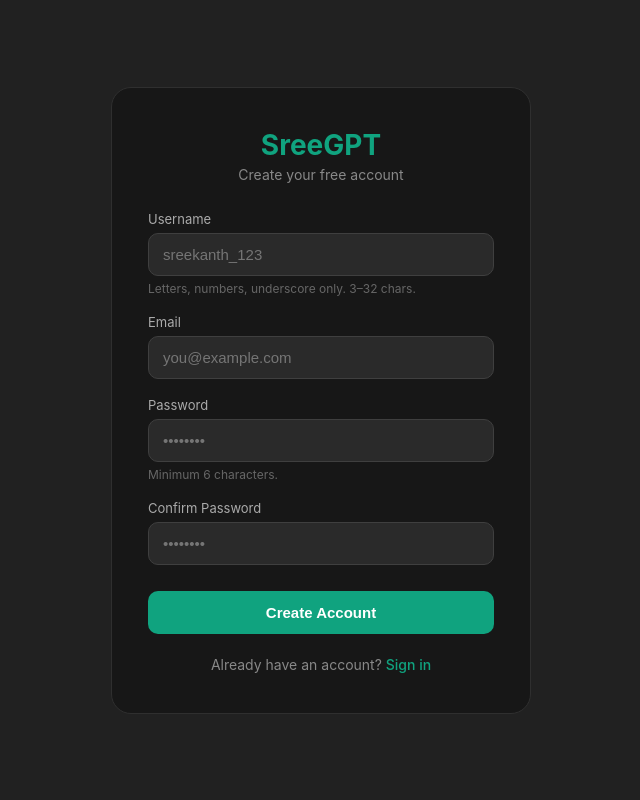
After one commit to Sreekanth-Reddy1729/sirigpt, a FastAPI app: template templates/signup.html in a window 1280 px wide. The commit adds this page. Shown: the whole page, without its empty margins (319-959 px from the left). Run offline with FastAPI, Linux system fonts and the light colour scheme; the template is opened without the code that fills it, so the values that code supplies are empty.

Commit message:
feat: add login/signup auth layer + Render deployment config

```diff
--- a/app.py
+++ b/app.py
@@ -12,8 +12,8 @@ import uuid
 from pathlib import Path
 
 import uvicorn
-from fastapi import FastAPI, Request, UploadFile, File, Form
-from fastapi.responses import StreamingResponse, JSONResponse
+from fastapi import FastAPI, Request, UploadFile, File, Form, Depends
+from fastapi.responses import StreamingResponse, JSONResponse, RedirectResponse, HTMLResponse
 from fastapi.templating import Jinja2Templates
 
 from langchain_core.messages import (
@@ -34,6 +34,18 @@ from database import (
 from rag import add_document_to_rag
 from tools import set_current_thread_id
 
+# ── Auth ──────────────────────────────────────────────────────────────────────
+from auth import (
+    init_auth_db,
+    get_current_user,
+    get_user_by_username,
+    get_user_by_email,
+    create_user,
+    verify_password,
+    create_session_token,
+    COOKIE_NAME,
+    SESSION_MAX_AGE,
+)
 
 app = FastAPI()
 
@@ -42,22 +54,153 @@ templates = Jinja2Templates(directory="templates")
 Path("uploads").mkdir(exist_ok=True)
 Path("data").mkdir(exist_ok=True)
 
+init_db()
+init_auth_db()
 
-init_db()
 
+# ── Auth routes ───────────────────────────────────────────────────────────────
+
+@app.get("/login")
+async def login_page(request: Request):
+    # Already logged in → redirect to home
+    if get_current_user(request):
+        return RedirectResponse("/", status_code=302)
+    success = request.query_params.get("success")
+    return templates.TemplateResponse(
+        request=request,
+        name="login.html",
+        context={"error": None, "success": success},
+    )
+
+
+@app.post("/login")
+async def login_submit(
+    request: Request,
+    username: str = Form(...),
+    password: str = Form(...),
+):
+    user = get_user_by_username(username.strip())
+    if not user or not verify_password(password, user.password):
+        return templates.TemplateResponse(
+            request=request,
+            name="login.html",
+            context={"error": "Invalid username or password.", "success": None},
+            status_code=401,
+        )
+
+    token = create_session_token(user.username)
+    response = RedirectResponse("/", status_code=302)
+    response.set_cookie(
+        key=COOKIE_NAME,
+        value=token,
+        max_age=SESSION_MAX_AGE,
+        httponly=True,
+        samesite="lax",
+        secure=False,  # set True in production with HTTPS
+    )
+    return response
+
+
+@app.get("/signup")
+async def signup_page(request: Request):
+    if get_current_user(request):
+        return RedirectResponse("/", status_code=302)
+    return templates.TemplateResponse(
+        request=request,
+        name="signup.html",
+        context={"error": None},
+    )
+
+
+@app.post("/signup")
+async def signup_submit(
+    request: Request,
+    username: str = Form(...),
+    email: str = Form(...),
+    password: str = Form(...),
+    confirm_password: str = Form(...),
+):
+    username = username.strip()
+    email = email.strip().lower()
+
+    # Validations
+    if len(username) < 3 or len(username) > 32:
+        return templates.TemplateResponse(
+            request=request,
+            name="signup.html",
+            context={"error": "Username must be 3–32 characters."},
+            status_code=400,
+        )
+
+    if not username.replace("_", "").isalnum():
+        return templates.TemplateResponse(
+            request=request,
+            name="signup.html",
+            context={"error": "Username can only contain letters, numbers, and underscores."},
+            status_code=400,
+        )
+
+    if len(password) < 6:
+        return templates.TemplateResponse(
+            request=request,
+            name="signup.html",
+            context={"error": "Password must be at least 6 characters."},
+            status_code=400,
+        )
+
+    if password != confirm_password:
+        return templates.TemplateResponse(
+            request=request,
+            name="signup.html",
+            context={"error": "Passwords do not match."},
+            status_code=400,
+        )
+
+    if get_user_by_username(username):
+        return templates.TemplateResponse(
+            request=request,
+            name="signup.html",
+            context={"error": "Username already taken. Please choose another."},
+            status_code=400,
+        )
+
+    if get_user_by_email(email):
+        return templates.TemplateResponse(
+            request=request,
+            name="signup.html",
+            context={"error": "An account with that email already exists."},
+            status_code=400,
+        )
+
+    create_user(username=username, email=email, plain_password=password)
+    return RedirectResponse("/login?success=Account+created!+Please+sign+in.", status_code=302)
+
+
+@app.get("/logout")
+async def logout():
+    response = RedirectResponse("/login", status_code=302)
+    response.delete_cookie(COOKIE_NAME)
+    return response
+
+
+# ── Protected app routes ──────────────────────────────────────────────────────
 
 @app.get("/")
 async def home(request: Request):
+    user = get_current_user(request)
+    if not user:
+        return RedirectResponse("/login", status_code=302)
     return templates.TemplateResponse(
         request=request,
         name="index.html",
-        context={}
+        context={"username": user}
     )
 
 
-
 @app.get("/conversations")
-async def conversations():
+async def conversations(request: Request):
+    if not get_current_user(request):
+        return JSONResponse({"error": "Unauthorized"}, status_code=401)
     items = list_conversations()
 
     return {
@@ -75,7 +218,9 @@ async def conversations():
 
 
 @app.get("/history/{thread_id}")
-async def history(thread_id: str):
+async def history(thread_id: str, request: Request):
+    if not get_current_user(request):
+        return JSONResponse({"error": "Unauthorized"}, status_code=401)
     messages = get_chat_history(thread_id)
 
     return {
@@ -93,9 +238,12 @@ async def history(thread_id: str):
 
 @app.post("/upload")
 async def upload_document(
+    request: Request,
     file: UploadFile = File(...),
-    thread_id: str = Form(...)
+    thread_id: str = Form(...),
 ):
+    if not get_current_user(request):
+        return JSONResponse({"error": "Unauthorized"}, status_code=401)
     try:
         allowed_extensions = [".pdf", ".docx", ".txt", ".md", ".py", ".csv"]
 
@@ -216,6 +364,9 @@ def extract_text_from_chunk(chunk) -> str:
 
 @app.post("/chat/stream")
 async def chat_stream(request: Request):
+    if not get_current_user(request):
+        return JSONResponse({"error": "Unauthorized"}, status_code=401)
+
     try:
         data = await request.json()
     except Exception:
@@ -293,7 +444,6 @@ async def chat_stream(request: Request):
 
 
 
-
 if __name__ == "__main__":
 
     uvicorn.run(
--- a/requirements.txt
+++ b/requirements.txt
@@ -18,3 +18,8 @@ docx2txt==0.9
 langchain-tavily==0.2.18
 tavily-python==0.7.24
 sqlalchemy==2.0.50
+
+# Auth
+passlib[bcrypt]==1.7.4
+itsdangerous==2.2.0
+certifi
--- a/templates/index.html
+++ b/templates/index.html
@@ -464,7 +464,11 @@
 <main class="main">
     <div class="topbar">
         <div>Agentic AI Chatbot</div>
-        <div class="status" id="status">Ready</div>
+        <div style="display:flex;align-items:center;gap:14px;">
+            <div class="status" id="status">Ready</div>
+            {% if username %}<span style="font-size:13px;color:#aaa;">&#128100; {{ username }}</span>
+            <a href="/logout" style="font-size:13px;color:#ff6b6b;text-decoration:none;border:1px solid #3f3f3f;padding:5px 12px;border-radius:8px;">Logout</a>{% endif %}
+        </div>
     </div>
 
     <div class="chat-container" id="chatContainer">
--- /dev/null
+++ b/templates/signup.html
@@ -0,0 +1,202 @@
+<!DOCTYPE html>
+<html lang="en">
+<head>
+    <meta charset="UTF-8">
+    <title>SreeGPT – Sign Up</title>
+    <meta name="viewport" content="width=device-width, initial-scale=1.0">
+    <style>
+        * { box-sizing: border-box; margin: 0; padding: 0; }
+
+        body {
+            font-family: Inter, Arial, Helvetica, sans-serif;
+            background: #212121;
+            color: #ececec;
+            min-height: 100vh;
+            display: flex;
+            align-items: center;
+            justify-content: center;
+        }
+
+        .card {
+            background: #171717;
+            border: 1px solid #2f2f2f;
+            border-radius: 20px;
+            padding: 40px 36px;
+            width: 100%;
+            max-width: 420px;
+        }
+
+        .logo {
+            text-align: center;
+            margin-bottom: 28px;
+        }
+
+        .logo h1 {
+            font-size: 28px;
+            font-weight: 700;
+            color: #10a37f;
+        }
+
+        .logo p {
+            color: #888;
+            font-size: 14px;
+            margin-top: 4px;
+        }
+
+        .form-group {
+            margin-bottom: 18px;
+        }
+
+        label {
+            display: block;
+            font-size: 13px;
+            color: #aaa;
+            margin-bottom: 6px;
+        }
+
+        input {
+            width: 100%;
+            background: #2a2a2a;
+            border: 1px solid #3f3f3f;
+            border-radius: 10px;
+            padding: 12px 14px;
+            color: #ececec;
+            font-size: 15px;
+            outline: none;
+            transition: border-color 0.2s;
+        }
+
+        input:focus {
+            border-color: #10a37f;
+        }
+
+        .btn {
+            width: 100%;
+            background: #10a37f;
+            color: #fff;
+            border: none;
+            border-radius: 10px;
+            padding: 13px;
+            font-size: 15px;
+            font-weight: 600;
+            cursor: pointer;
+            margin-top: 8px;
+            transition: background 0.2s;
+        }
+
+        .btn:hover {
+            background: #0d8f6e;
+        }
+
+        .error {
+            background: #3f1f1f;
+            border: 1px solid #7f3f3f;
+            border-radius: 10px;
+            padding: 12px 14px;
+            color: #ff7070;
+            font-size: 14px;
+            margin-bottom: 18px;
+        }
+
+        .hint {
+            font-size: 12px;
+            color: #666;
+            margin-top: 5px;
+        }
+
+        .alt-link {
+            text-align: center;
+            margin-top: 22px;
+            font-size: 14px;
+            color: #888;
+        }
+
+        .alt-link a {
+            color: #10a37f;
+            text-decoration: none;
+            font-weight: 500;
+        }
+
+        .alt-link a:hover {
+            text-decoration: underline;
+        }
+    </style>
+</head>
+<body>
+
+<div class="card">
+    <div class="logo">
+        <h1>SreeGPT</h1>
+        <p>Create your free account</p>
+    </div>
+
+    {% if error %}
+    <div class="error">{{ error }}</div>
+    {% endif %}
+
+    <form method="POST" action="/signup">
+        <div class="form-group">
+            <label for="username">Username</label>
+            <input
+                type="text"
+                id="username"
+                name="username"
+                placeholder="sreekanth_123"
+                autocomplete="username"
+                required
+                minlength="3"
+                maxlength="32"
+                pattern="[a-zA-Z0-9_]+"
+            >
+            <div class="hint">Letters, numbers, underscore only. 3–32 chars.</div>
+        </div>
+
+        <div class="form-group">
+            <label for="email">Email</label>
+            <input
+                type="email"
+                id="email"
+                name="email"
+                placeholder="you@example.com"
+                autocomplete="email"
+                required
+            >
+        </div>
+
+        <div class="form-group">
+            <label for="password">Password</label>
+            <input
+                type="password"
+                id="password"
+                name="password"
+                placeholder="••••••••"
+                autocomplete="new-password"
+                required
+                minlength="6"
+            >
+            <div class="hint">Minimum 6 characters.</div>
+        </div>
+
+        <div class="form-group">
+            <label for="confirm_password">Confirm Password</label>
+            <input
+                type="password"
+                id="confirm_password"
+                name="confirm_password"
+                placeholder="••••••••"
+                autocomplete="new-password"
+                required
+                minlength="6"
+            >
+        </div>
+
+        <button type="submit" class="btn">Create Account</button>
+    </form>
+
+    <div class="alt-link">
+        Already have an account? <a href="/login">Sign in</a>
+    </div>
+</div>
+
+</body>
+</html>
```
Also changed, not shown: auth.py (added, +121 -0 lines), render.yaml (added, +27 -0 lines), templates/login.html (added, +185 -0 lines), 2 other files.
